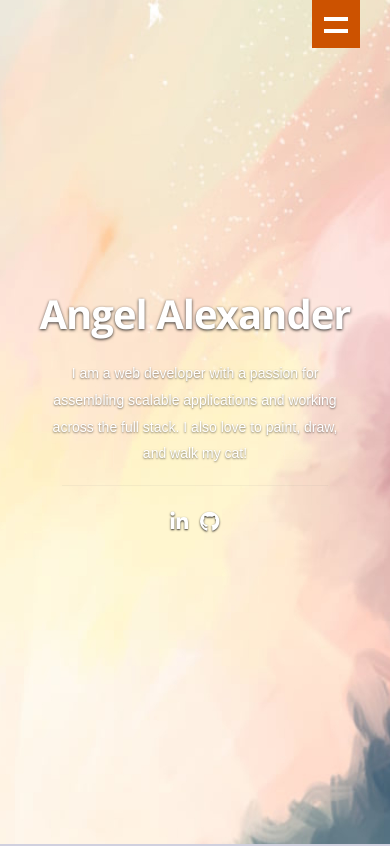
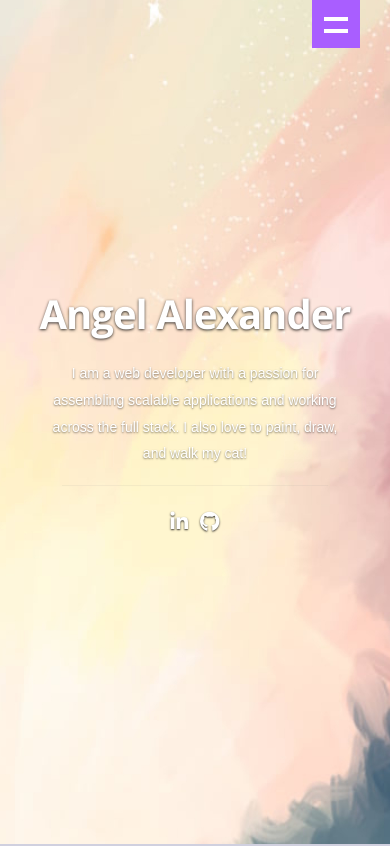
Before and after one commit to analexander/React-Portfolio, a React (Create React App) app: page / in a window 390 px wide. Shown: the top 846 px of the page. Built offline with nearby package versions, Linux system fonts and the light colour scheme.

Commit message:
fixing nav toggle color

```diff
--- a/public/css/media-queries.css
+++ b/public/css/media-queries.css
@@ -112,7 +112,7 @@
 	   width: 48px;
 		height: 48px;
 		text-align: left;
-		background-color: #CC5200;
+		background-color: #a95eff;
 		position: relative;
       border: none;
       float: right;
```
